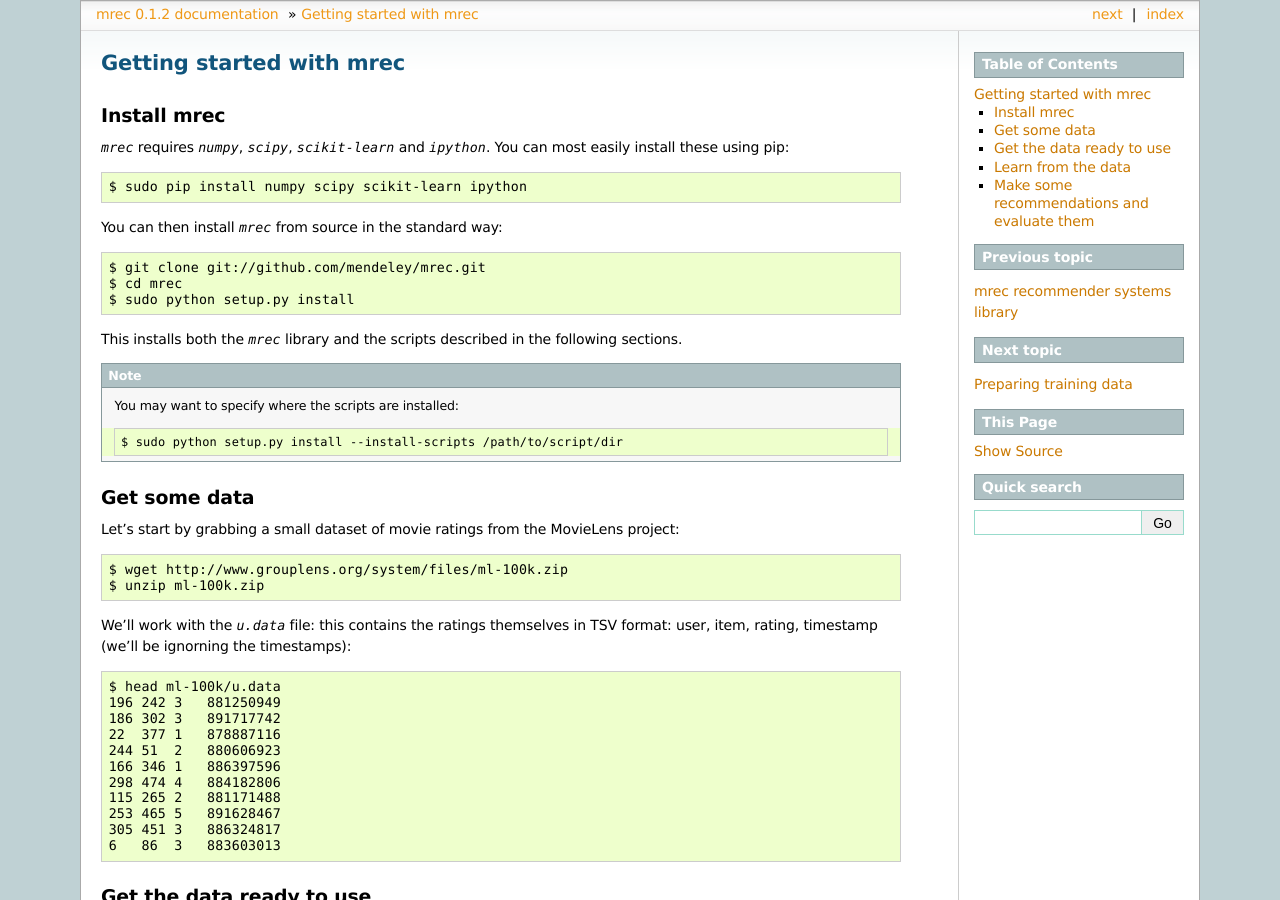
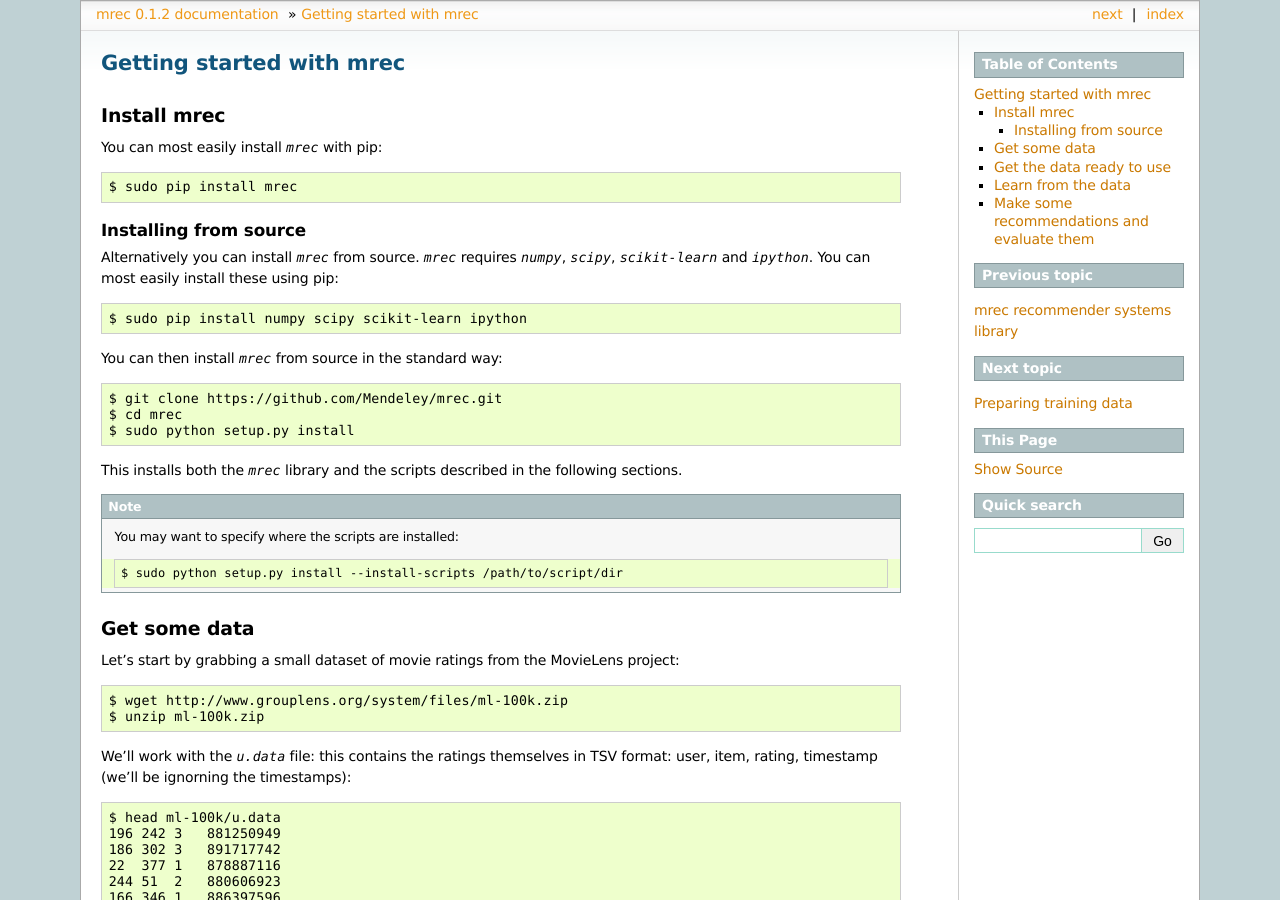
Before and after one commit to Mendeley/mrec, a Sphinx documentation site: the page built from doc/quickstart.rst, in a window 1280 px wide and 900 px high. Built offline with Sphinx 7.4.7, drawn with Linux system fonts in a browser that asks for light colours; formulas are drawn with MathJax 3.

Commit message:
update docs for pip installation

```diff
--- a/doc/quickstart.rst
+++ b/doc/quickstart.rst
@@ -4,14 +4,20 @@ Getting started with mrec
 
 Install mrec
 ------------
-`mrec` requires `numpy`, `scipy`, `scikit-learn` and `ipython`.  You can most easily install these
-using pip::
+You can most easily install `mrec` with pip::
+
+    $ sudo pip install mrec
+
+Installing from source
+~~~~~~~~~~~~~~~~~~~~~~
+Alternatively you can install `mrec` from source.  `mrec` requires `numpy`, `scipy`, `scikit-learn` and `ipython`.
+You can most easily install these using pip::
 
     $ sudo pip install numpy scipy scikit-learn ipython
 
 You can then install `mrec` from source in the standard way::
 
-    $ git clone git://github.com/mendeley/mrec.git
+    $ git clone https://github.com/Mendeley/mrec.git
     $ cd mrec
     $ sudo python setup.py install
 
```
